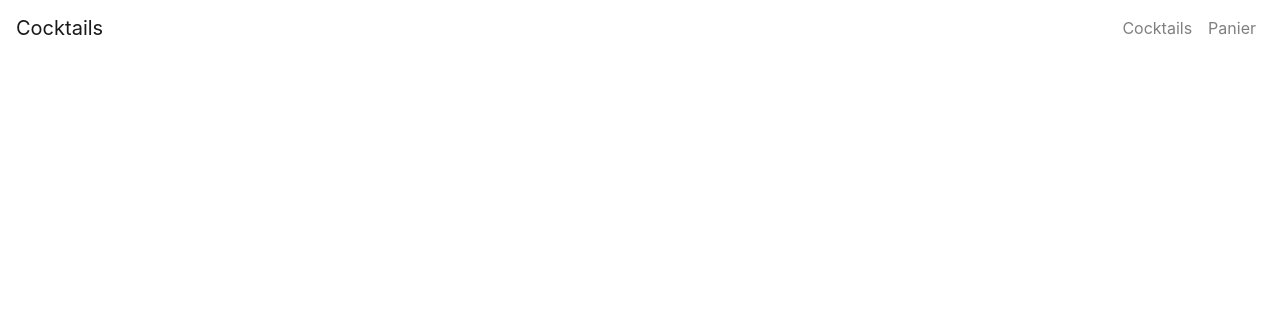
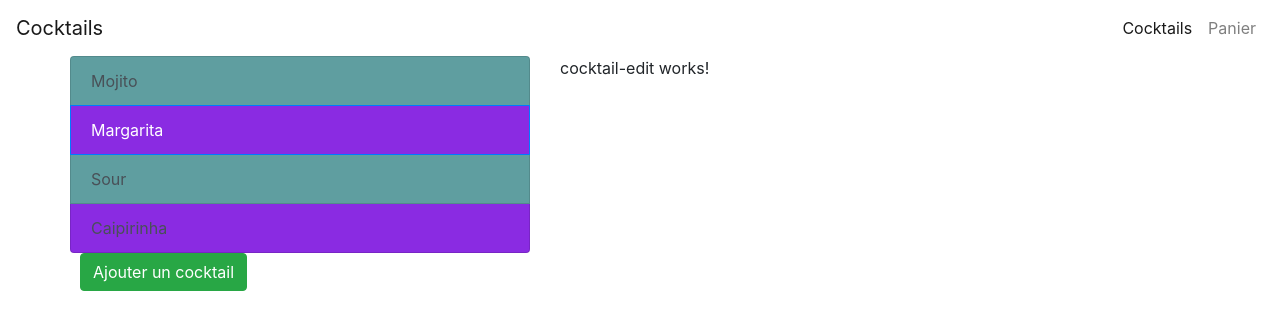
Before and after one commit to benga3/angular, an Angular app: page /cocktails/1/edit in a window 1280 px wide. Before the commit this address led to /. Shown: the top 330 px of the page. Built offline with nearby package versions, Linux system fonts and the light colour scheme.

Commit message:
Création de la route d'edition

```diff
--- a/src/app/app.module.ts
+++ b/src/app/app.module.ts
@@ -11,6 +11,7 @@ import { PanierComponent } from './panier/panier.component';
 import { IngredientListComponent } from './panier/ingredient-list/ingredient-list.component';
 import {AppRouting} from './app.routing';
 import {PanierService} from './shared/services/panier.service';
+import { CocktailEditComponent } from './cocktails-container/cocktail-edit/cocktail-edit.component';
 
 @NgModule({
   declarations: [
@@ -21,7 +22,8 @@ import {PanierService} from './shared/services/panier.service';
     CocktailsContainerComponent,
     ActiveDirective,
     PanierComponent,
-    IngredientListComponent
+    IngredientListComponent,
+    CocktailEditComponent
   ],
   imports: [
     BrowserModule,
--- a/src/app/app.routing.ts
+++ b/src/app/app.routing.ts
@@ -3,14 +3,17 @@ import { PanierComponent } from './panier/panier.component'
 import { CocktailsListComponent } from './cocktails-container/cocktails-list/cocktails-list.component';
 import { CocktailsContainerComponent } from './cocktails-container/cocktails-container.component';
 import { CocktailsDetailsComponent } from './cocktails-container/cocktails-details/cocktails-details.component';
+import { CocktailEditComponent } from './cocktails-container/cocktail-edit/cocktail-edit.component';
 
 const APP_ROUTE:Route[] = [
     {path:'', redirectTo:'cocktails', pathMatch:'full'},
     {path:'panier', component:PanierComponent},
     {path:'cocktails', component:CocktailsContainerComponent,
         children:[
+            {path:'new', component:CocktailEditComponent},
+            {path:':index/edit', component:CocktailEditComponent},
             {path:':index', component:CocktailsDetailsComponent},
-            {path:'', component:CocktailsDetailsComponent}
+            {path:'', component:CocktailsDetailsComponent},
 
         ]
     }
--- /dev/null
+++ b/src/app/cocktails-container/cocktail-edit/cocktail-edit.component.html
@@ -0,0 +1 @@
+<p>cocktail-edit works!</p>
--- /dev/null
+++ b/src/app/cocktails-container/cocktail-edit/cocktail-edit.component.ts
@@ -0,0 +1,15 @@
+import { Component, OnInit } from '@angular/core';
+
+@Component({
+  selector: 'app-cocktail-edit',
+  templateUrl: './cocktail-edit.component.html',
+  styleUrls: ['./cocktail-edit.component.css']
+})
+export class CocktailEditComponent implements OnInit {
+
+  constructor() { }
+
+  ngOnInit(): void {
+  }
+
+}
--- a/src/app/cocktails-container/cocktails-details/cocktails-details.component.html
+++ b/src/app/cocktails-container/cocktails-details/cocktails-details.component.html
@@ -19,7 +19,7 @@
 
 <hr/>
 <div class="row">
-  <button type="button" class="btn btn-success">
+  <button routerLink='new' type="button" class="btn btn-success">
     Editer le cocktail
   </button>
   <button type="button" (click)="addPanier(cocktail.ingredients)" class="btn btn-primary ml-auto">
--- a/src/app/cocktails-container/cocktails-list/cocktails-list.component.css
+++ b/src/app/cocktails-container/cocktails-list/cocktails-list.component.css
@@ -1,6 +1,6 @@
 .even{
-    background-color: beige;
+    background-color: cadetblue;
 }
 .odd{
-    background-color: burlywood;
+    background-color: blueviolet;
 }
```
Also changed, not shown: src/app/cocktails-container/cocktail-edit/cocktail-edit.component.css (added).
